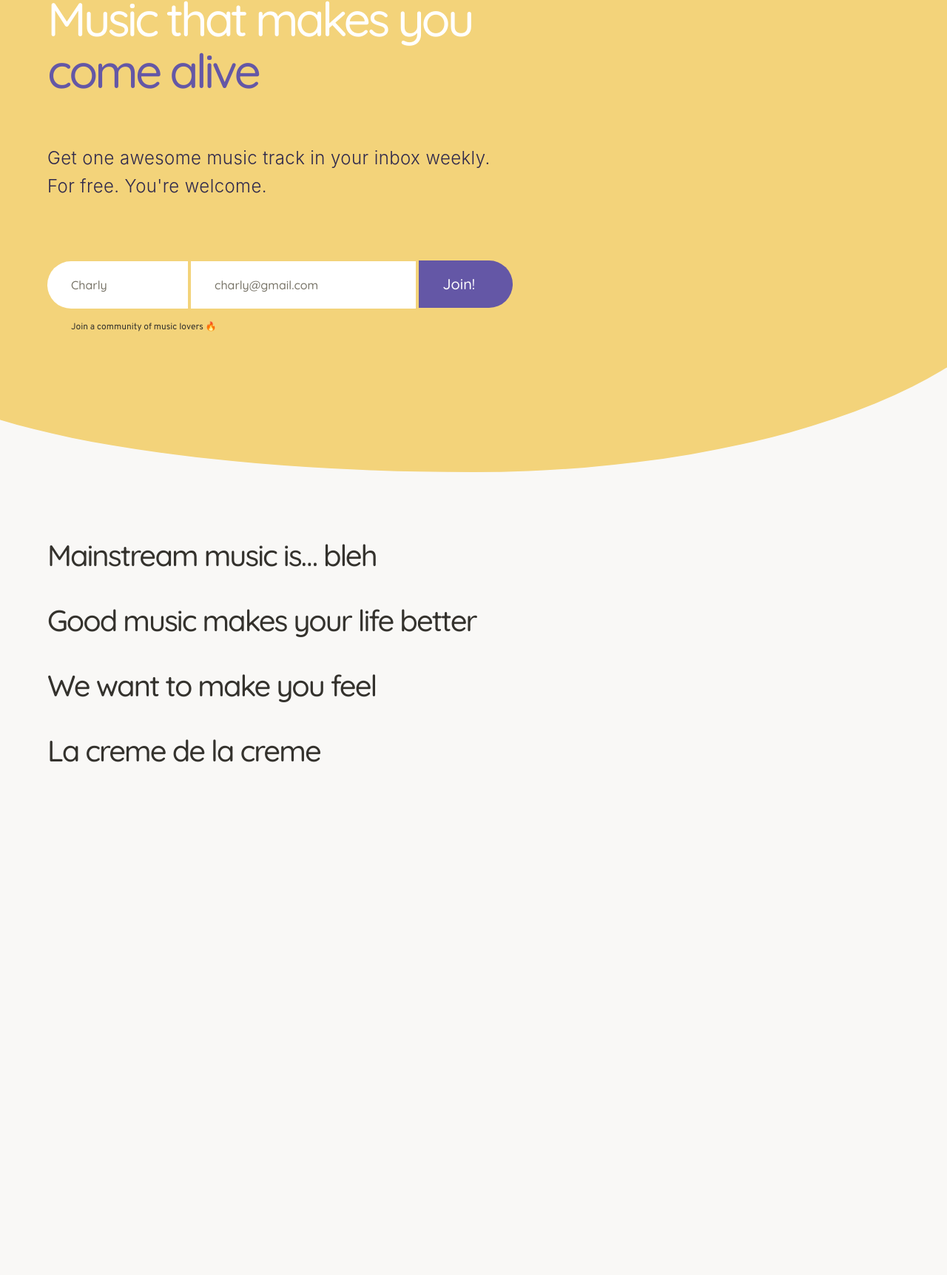
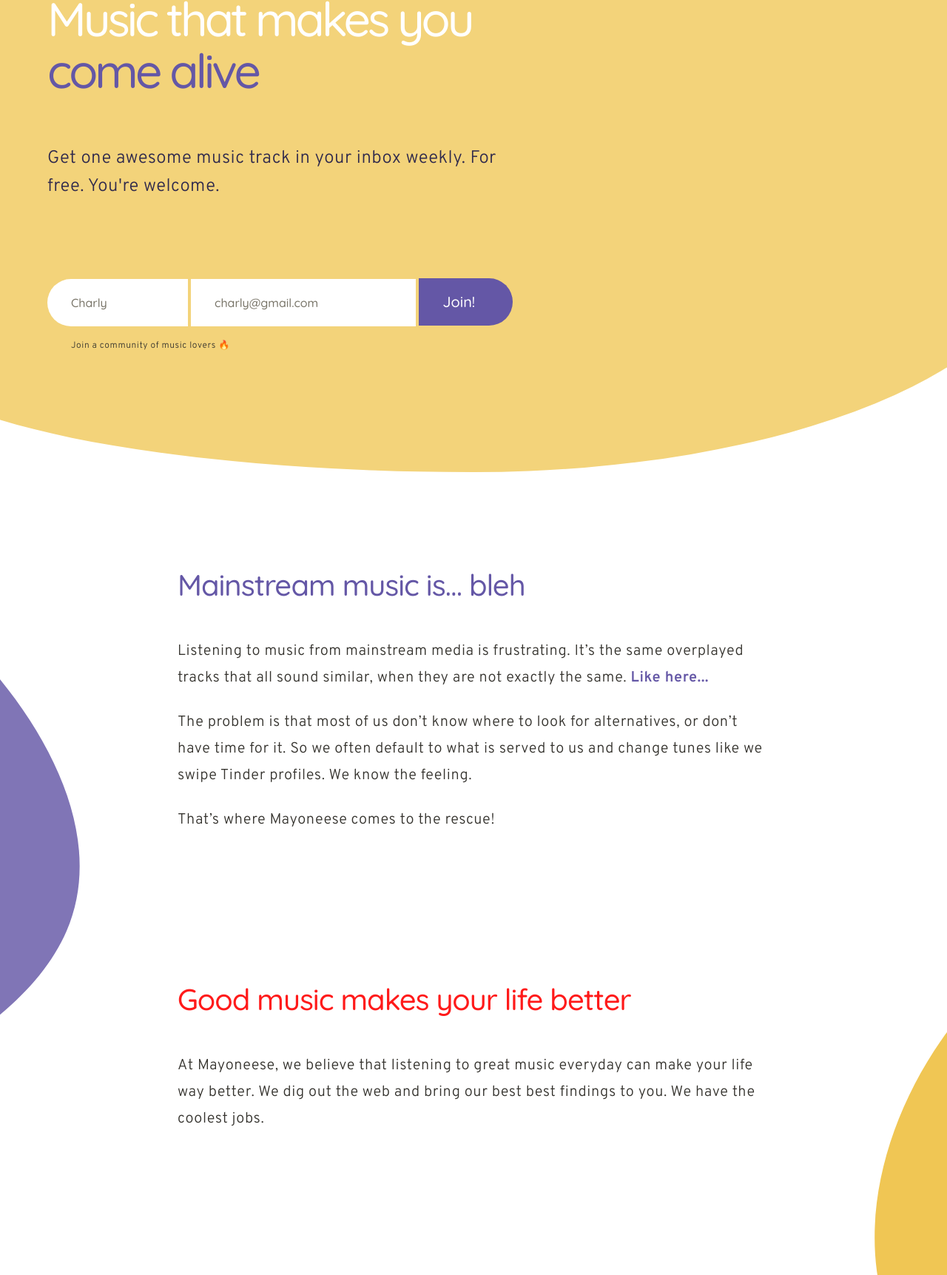
Before and after one commit to CharlyMartin/mayoneese, a Gatsby site: page / in a window 1280 px wide. Shown: the part 122-1845 px from the top of the page at 74% size. Before the commit the page ends 1192 px from the top, so only its background shows below. Built offline with nearby package versions, Linux system fonts and the light colour scheme; Gatsby itself is replaced by a stand-in of ours.

```diff
--- a/src/components/banner-list.jsx
+++ b/src/components/banner-list.jsx
@@ -9,45 +9,26 @@
     super(props)
   }
 
-  // setAngle() {
-
-  // }
-
-  // setSpread() {
-
-  //   const spread = this.props.speard;
-  //   this.setState({spread: spread + 3});
-  //   console.log(spread);
-  //   return spread;
-  // }
-
-  // componentWillUnmount() {
-  //   this.state = {
-  //     angle: 0,
-  //     speard: 0,
-  //   }
-  // }
-
   render() {
     const style = {
       position: 'relative',
       width: '100%',
-      height: `105vh`,
+      height: `110vh`,
       overflow: 'hidden'
     }
 
     return (
       <div className="banners" style={style}>
+        {this.props.children}
         <Banner spread="0" zIndex="-10" angle="0" colour="yellow" shade="30" />
-        {/* <Banner spread="3" zIndex="-20" angle="0" colour="yellow" shade="40" />
-        <Banner spread="6" zIndex="-30" angle="0" colour="yellow" shade="50" />
-        <Banner spread="9" zIndex="-40" angle="0" colour="orange" shade="40" />
-        <Banner spread="12" zIndex="-50" angle="0" colour="orange" shade="50" />
-        <Banner spread="15" zIndex="-60" angle="0" colour="red" shade="40" />
-        <Banner spread="18" zIndex="-70" angle="0" colour="red" shade="50" />
-        <Banner spread="21" zIndex="-80" angle="0" colour="purple" shade="40" />
-        <Banner spread="24" zIndex="-90" angle="0" colour="purple" shade="50" />
-        <Banner spread="-70" zIndex="-10" angle="0" colour="purple" shade="50" /> */}
+        {/* <Banner spread="4" zIndex="-20" angle="0" colour="yellow" shade="40" />
+        <Banner spread="8" zIndex="-30" angle="0" colour="yellow" shade="50" />
+        <Banner spread="12" zIndex="-40" angle="0" colour="orange" shade="40" />
+        <Banner spread="16" zIndex="-50" angle="0" colour="orange" shade="50" />
+        <Banner spread="20" zIndex="-60" angle="0" colour="red" shade="40" />
+        <Banner spread="24" zIndex="-70" angle="0" colour="red" shade="50" />
+        <Banner spread="28" zIndex="-80" angle="0" colour="purple" shade="40" />
+        <Banner spread="32" zIndex="-90" angle="0" colour="purple" shade="50" /> */}
       </div>
     );
   }
--- a/src/components/banner.jsx
+++ b/src/components/banner.jsx
@@ -16,9 +16,9 @@
   }
 
   return (
-    <div style={style}>
-      {children}
-    </div>
+    <div style={style} />
+    //   {children}
+    // </div>
   );
 };
 
--- /dev/null
+++ b/src/components/blob-list.jsx
@@ -0,0 +1,48 @@
+import React from 'react'
+import BlobSVG from './blob-svg'
+
+function BlobList(props) {
+  const style = {
+    position: 'relative',
+    width: '100%',
+    height: '300vh',
+    overflow: 'hidden',
+  }
+
+  return (
+    <div className="blobs" style={style}>
+      {props.children}
+      <BlobSVG
+        colour="purple"
+        shade="40"
+        top="0"
+        left="-700px"
+        right=""
+        width="800px"
+        rotate="45"
+      />
+
+      <BlobSVG
+        colour="yellow"
+        shade="40"
+        top="60vh"
+        left=""
+        right="-700px"
+        width="850px"
+        rotate="90"
+      />
+
+      <BlobSVG
+        colour="orange"
+        shade="40"
+        top="120vh"
+        left="-350px"
+        right=""
+        width="500px"
+        rotate="223"
+      />
+    </div>
+  )
+}
+
+export default BlobList
--- a/src/components/blob-svg.jsx
+++ b/src/components/blob-svg.jsx
@@ -1,13 +1,17 @@
 // Librairies
 import React from 'react';
 
-function MusicSVG(props) {
-  const { width, rotate, colour, shade, zIndex } = props;
+function BlobSVG(props) {
+  const { width, rotate, colour, shade, left, top, right } = props;
 
   const style = {
+    position: 'absolute',
+    left,
+    top,
+    right,
     width,
     transform: `rotate(${rotate}deg)`,
-    zIndex
+    zIndex: "-10",
   }
 
   const shape = {
@@ -28,7 +32,7 @@
   )
 }
 
-export default MusicSVG;
+export default BlobSVG;
 
 
 // function BannerSVG({ data }) {
--- a/src/css/components/navbar.css
+++ b/src/css/components/navbar.css
@@ -6,6 +6,10 @@
   z-index: 10;
 }
 
+.navbar a {
+  border-bottom: transparent;
+}
+
 #logo {
   width: var(--s-32);
   fill: red;
--- a/src/css/config/fonts.css
+++ b/src/css/config/fonts.css
@@ -27,29 +27,38 @@
 h2 {
   font-weight: 500;
   font-size: var(--s-10);
-  letter-spacing: -2px;
+  letter-spacing: -1px;
+  font-family: 'Quicksand';
+  padding-bottom: var(--s-10);
+  color: var(--purple-80);
+}
+
+h3 {
+  font-weight: 400;
+  font-size: var(--s-6);
+  letter-spacing: -1.5px;
   font-family: 'Quicksand';
   padding-bottom: var(--s-6);
 }
 
-h3 {
-
-}
-
-h4 {
-
-}
-
-
 /* Body */
 p, .text {
-  font-size: var(--s-4);
+  font-size: var(--s-5);
+  font-weight: 300;
   font-family: 'Overpass';
+  letter-spacing: 0.6px;
+  color: var(--grey-90);
+  padding-bottom: var(--s-6);
+  line-height: 1.8;
 }
 
 a, .link {
-  text-decoration: underline;
-  text-decoration-color: var(--purple-70);
+  font-weight: 600;
+  color: var(--purple-50);
+  font-size: var(--s-5);
+  font-family: 'Overpass';
+  letter-spacing: 0.6px;
+  line-height: 1.8;
 }
 
 .text-small {
--- a/src/css/config/reset.css
+++ b/src/css/config/reset.css
@@ -19,8 +19,7 @@
 }
 
 body {
-  background: var(--grey-00);
-  color: var(--grey-90);
+  background: white;
 }
 
 *:before,
--- a/src/css/config/utilities.css
+++ b/src/css/config/utilities.css
@@ -15,3 +15,7 @@
 /* Linear Gradients */
 /* --gradient: (rgba(25, 25, 25, 0.3), rgba(25, 25, 25, 0.3)); */
 }
+
+.text-center {
+  text-align: center;
+}
--- a/src/css/pages/home.css
+++ b/src/css/pages/home.css
@@ -1,11 +1,23 @@
+section {
+  /* padding-bottom: var(--s-32); */
+  min-height: 70vh;
+}
+
 #hero {
   padding-top: var(--s-32);
   position: absolute;
   top: 0;
   left: 0;
   right: 0;
-  z-index: 0;
-  min-height: 95vh;
+  z-index: 10;
+}
+
+.features {
+  position: absolute;
+  top: 0;
+  left: 0;
+  right: 0;
+  z-index: 10;
 }
 
 #hero h1 {
@@ -24,7 +36,8 @@
   font-size: var(--s-6);
   font-weight: 300;
   padding-top: var(--s-20);
-  letter-spacing: 0.4px;
+  letter-spacing: 0.5px;
+  font-family: 'Overpass';
   /* text-shadow: 0 0 40px var(--grey-00); */
 }
 
@@ -47,3 +60,37 @@
   padding-top: var(--s-4);
   padding-left: var(--s-8);
 }
+
+
+
+
+
+#problem span {
+  padding-bottom: var(--s-6);
+  display: block;
+}
+
+#problem span p {
+  display: inline;
+}
+
+/* h2 {
+  color: var(--purple-70);
+} */
+
+
+#problem h2 {
+  color: var(--purple-50);
+}
+
+#why h2 {
+  color: var(--red-50);
+}
+
+#how h2 {
+  color: var(--orange-50);
+}
+
+#what h2 {
+  color: var(--yellow-50);
+}
--- a/src/data/home.js
+++ b/src/data/home.js
@@ -9,21 +9,22 @@
   },
   problem: {
     title: 'Mainstream music is… bleh',
-    text1: 'Listening to music from mainstream media is quite boring and frustrating, it’s the same overplayed tracks that all sound similar, when they are not exactly the same',
+    text1: 'Listening to music from mainstream media is frustrating. It’s the same overplayed tracks that all sound similar, when they are not exactly the same. ',
     text2: 'The problem is that most of us don’t know where to look for alternatives, or don’t have time for it. So we often default to what is served to us and change tunes like we swipe Tinder profiles. We know the feeling.',
+    linkText: 'Like here...',
     link: 'https://www.youtube.com/watch?v=7HWn9NGgQks',
     solution: 'That’s where Mayoneese comes to the rescue!',
   },
   why: {
     title: 'Good music makes your life better',
-    text: 'At Mayoneese, we believe that listening to great music everyday can make your life way better, so we dig out the web and bring our best best findings to you. We have the coolest jobs.'
+    text: 'At Mayoneese, we believe that listening to great music everyday can make your life way better. We dig out the web and bring our best best findings to you. We have the coolest jobs.'
   },
   how: {
-    title: 'We want to make you feel',
-    text: 'We’re looking for one thing: music that makes you want to smile, dance, move, jump or bang your head on the closest wall. You remember that feeling of listening to a great track for the first time? Image that every week.'
+    title: 'Be cool at parties',
+    text: 'We want to make you feel. We’re looking for one thing: music that makes you want to smile, dance, move, jump or bang your head on the closest wall. You remember that feeling of listening to a great track for the first time? Image that every week.'
   },
   what: {
-    title: 'La creme de la creme',
+    title: 'House, Disco & Electro',
     text: 'We send you the best of disco, house and electronic music every week: hidden gems that deserve more attention and the old forgotten tracks that still work.'
   }
 }
--- a/src/pages/index.jsx
+++ b/src/pages/index.jsx
@@ -8,7 +8,8 @@
 import SEO from '../components/seo';
 import BannerList from '../components/banner-list';
 import MailchimpForm from '../components/mailchimp-form';
-// import HeroSVGs from '../components/hero-svgs';
+import A from '../components/a';
+import BlobList from '../components/blob-list';
 
 // CSS
 import '../css/pages/home.css';
@@ -22,8 +23,7 @@
       <SEO title="Home" keywords={[`gatsby`, `application`, `react`]} />
 
       <div id="home-page">
-        <BannerList spread={3} />
-
+        <BannerList>
           <section id="hero">
             <div className="container">
               <div className="column-layout">
@@ -45,31 +45,46 @@
               </div>
             </div>
           </section>
+        </BannerList>
 
+        <BlobList>
+          <div className="features">
             <section id="problem">
-          <div className="container">
+              <div className="container-sm text-centered">
                 <h2>{data.problem.title}</h2>
+                <span className="first-patagraph">
+                  <p>{data.problem.text1}</p>
+                  <A href={data.problem.link}>
+                    {data.problem.linkText}
+                  </A>
+                </span>
+                <p>{data.problem.text2}</p>
+                <p><p>{data.problem.solution}</p></p>
               </div>
             </section>
 
             <section id="why">
-          <div className="container">
+              <div className="container-sm">
                 <h2>{data.why.title}</h2>
+                <p>{data.why.text}</p>
               </div>
             </section>
 
             <section id="how">
-          <div className="container">
+              <div className="container-sm">
                 <h2>{data.how.title}</h2>
+                <p>{data.how.text}</p>
               </div>
             </section>
 
             <section id="what">
-          <div className="container">
+              <div className="container-sm">
                 <h2>{data.what.title}</h2>
+                <p>{data.what.text}</p>
               </div>
             </section>
-
+          </div>
+        </BlobList>
 
       </div>
     </Layout>
```
Lines whose indentation alone changed are shown as unchanged.
